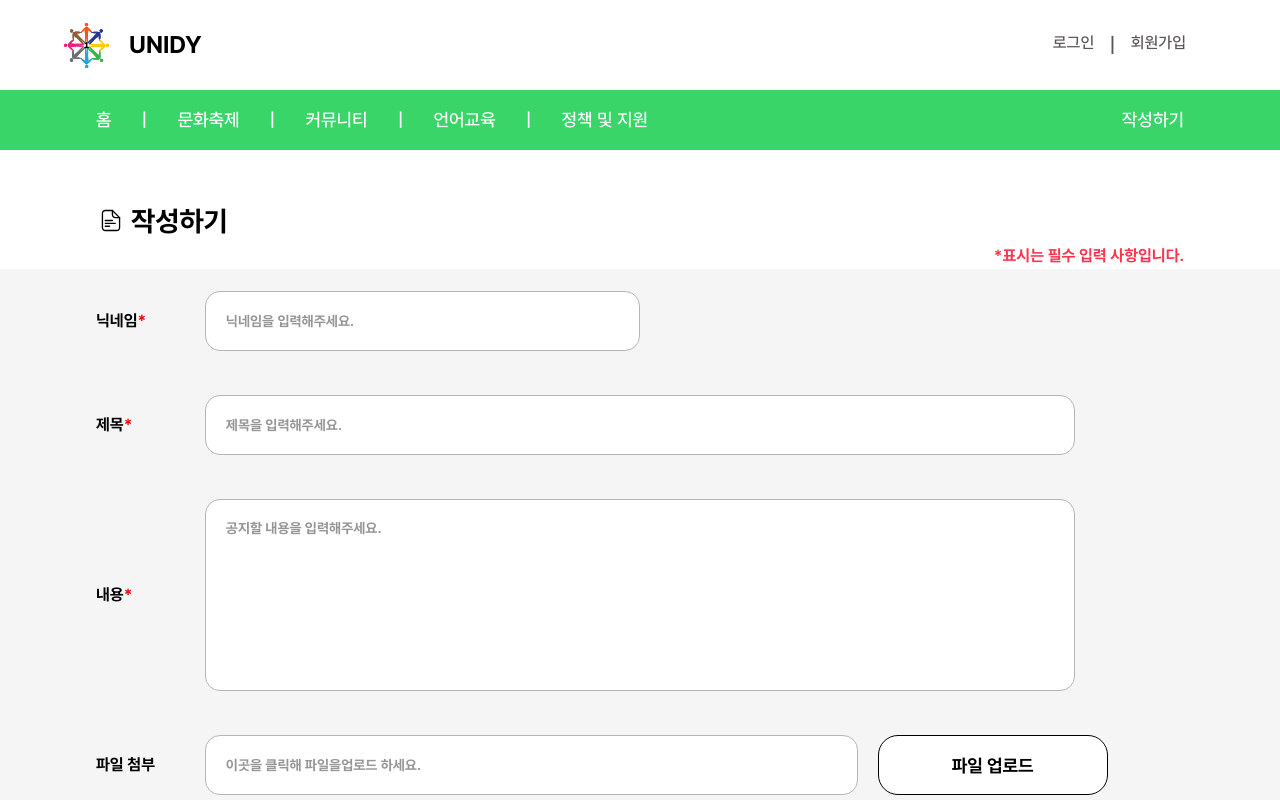
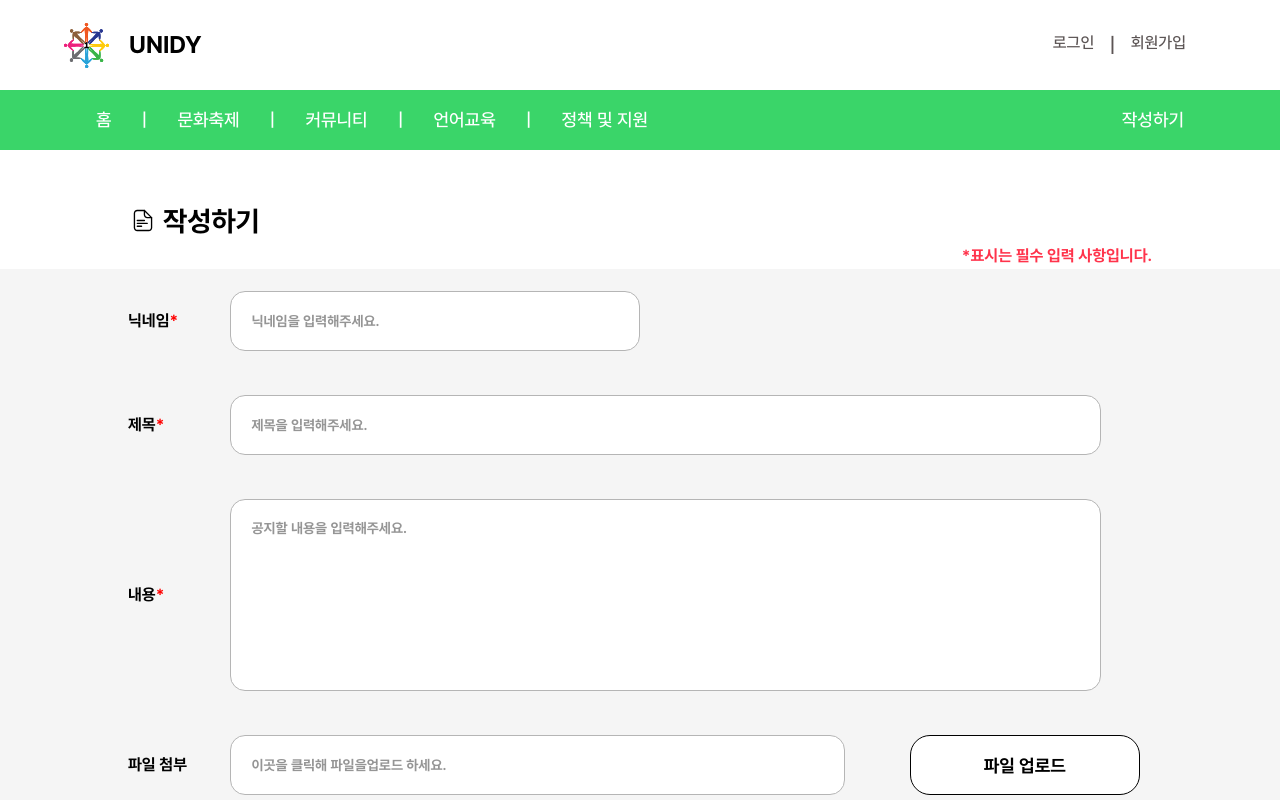
Before and after one commit to 2024-Hackathon-Unidy/Unidy_Web, a React (Create React App) app: page /write in a window 1280 px wide. Built offline with nearby package versions, Linux system fonts and the light colour scheme; no server answers.

Commit message:
design :: 디자인 수정

```diff
--- a/src/components/write/style.ts
+++ b/src/components/write/style.ts
@@ -19,7 +19,7 @@ export const WriteWrap = styled.div`
 `
 
 export const WriteTitleWrap = styled.div`
-    width: 85%;
+    width: 80%;
     height: auto;
 
     display: flex;
@@ -43,7 +43,7 @@ export const WriteTitle = styled.span`
 `
 
 export const DangerText = styled.p`
-    width: 85%;
+    width: 80%;
     height: auto;
 
     color: #FF334B;
@@ -72,7 +72,7 @@ export const InputWrap = styled.div`
 `
 
 export const Input = styled.div`
-    width: 85%;
+    width: 80%;
     height: auto;
 
     display: flex;
@@ -114,7 +114,7 @@ export const NameInput = styled.input`
 `
 
 export const TitleInput = styled.input`
-    width: 80%;
+    width: 85%;
     height: 60px;
 
     color: #000;
@@ -132,7 +132,7 @@ export const TitleInput = styled.input`
 `
 
 export const ContentInput = styled.textarea`
-    width: 80%;
+    width: 85%;
     height: 192px;
 
     color: #000;
@@ -163,7 +163,7 @@ export const FileInput = styled.input`
     border-radius: 15px;
 
     padding-left: 20px;
-    margin-right: 20px;
+    margin-right: 65px;
 
     &::placeholder {
         color: #959595;
@@ -186,7 +186,7 @@ export const FileUpload = styled.button`
 `
 
 export const SubmitBtnWrap = styled.div`
-    width: 68%;
+    width: 72%;
     height: auto;
 
     display: flex;
```
